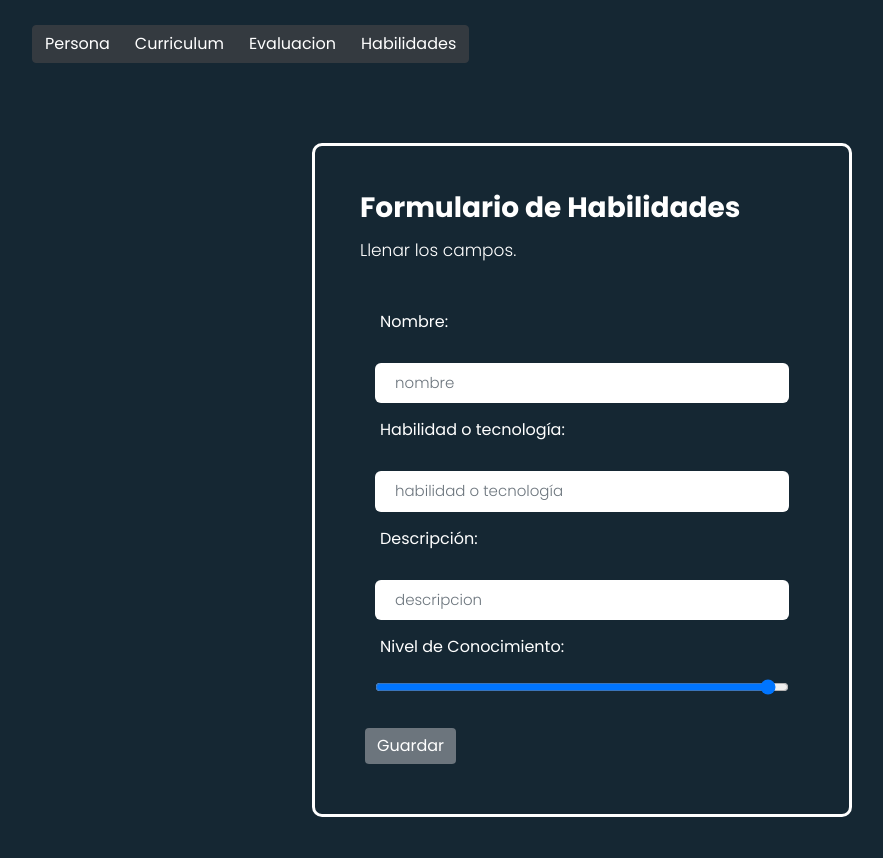
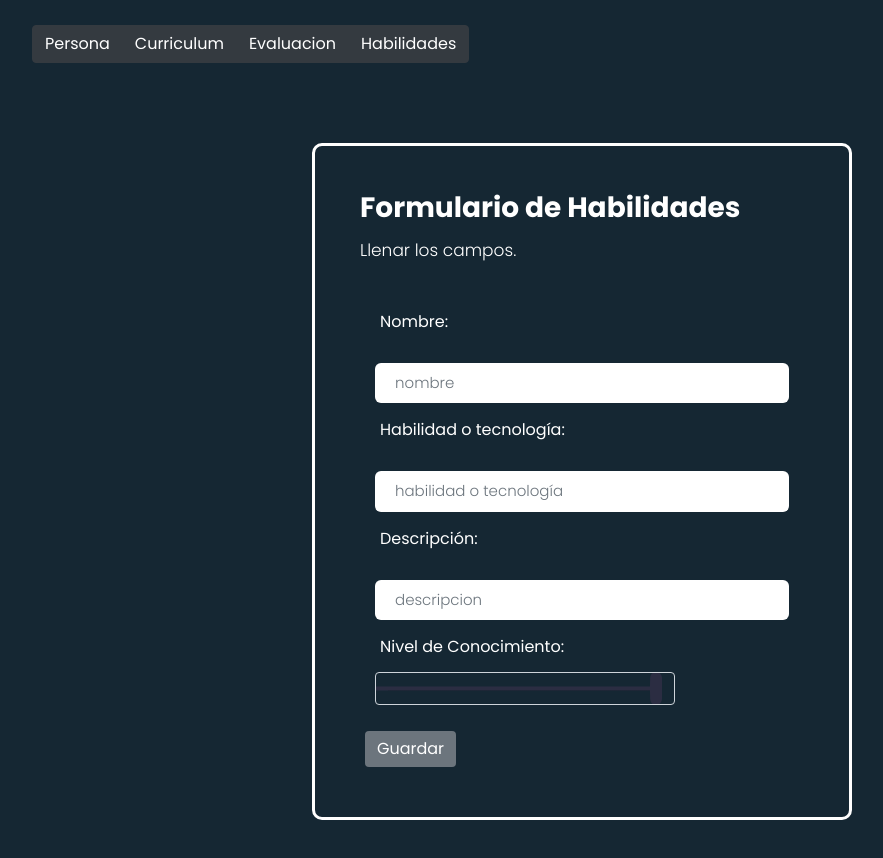
Before and after one commit to PatricioAGB/versel_react, a React (Create React App) app: page /habilidad in a window 1280 px wide. Shown: the top 858 px of the page, without its empty margins (58-941 px from the left). Built offline with nearby package versions, Linux system fonts and the light colour scheme.

Commit message:
dev: styles input range

```diff
--- a/src/components/SkillForm.jsx
+++ b/src/components/SkillForm.jsx
@@ -1,6 +1,8 @@
 import React, { useState } from 'react';
 
 import toast, { Toaster } from 'react-hot-toast';
+
+import '../inputRange.css';
 
 // RED ACL #de2c58
 
@@ -71,7 +73,7 @@ const SkillForm = () => {
 
                         <div className="col-md-12">
                            <label htmlFor="level">Nivel de Conocimiento:</label>
-                           <input className="form-control" type="range" id="level" name="level" min="0" max="3" onChange={handleInputChange} required></input>
+                           <input className="form-control win10-thumb" type="range" id="level" name="level" min="0" max="3" onChange={handleInputChange} required></input>
                            <div className="valid-feedback">observations field is valid!</div>
                            <div className="invalid-feedback">observations field cannot be blank!</div>
                         </div>
--- /dev/null
+++ b/src/inputRange.css
@@ -0,0 +1,190 @@
+/*
+ * 16 February 2022
+ * Range Slider Progress in Chrome with pure CSS
+ *
+ * === This CodePen demonstrates how we can implement range slider "progress fill" in Webkit browsers using a `clip-path` and a `box-shadow` ===
+ *
+ * === There is an open issue about Standardizing input[type="range"] styling (https://github.com/w3c/csswg-drafts/issues/4410). For all I know, it hasn't been implemented yet ===
+ *
+ * === This demo is meant for Chrome browsers. But it'll also work in Firefox because Firefox provides the `::-moz-range-progress` pseudo-class ===
+ *
+ * more info. in the details view
+ *
+ */
+
+ /* === range theme and appearance === */
+ input[type="range"] {
+     font-size: 1.5rem;
+     width: 12.5em;
+ }
+
+ input[type="range"] {
+     color: #ef233c;
+     --thumb-height: 1.125em;
+     --track-height: 0.125em;
+     --track-color: rgba(0, 0, 0, 0.2);
+     --brightness-hover: 180%;
+     --brightness-down: 80%;
+     --clip-edges: 0.125em;
+ }
+
+ input[type="range"].win10-thumb {
+     color: #2b2d42;
+
+     --thumb-height: 1.375em;
+     --thumb-width: 0.5em;
+     --clip-edges: 0.0125em;
+ }
+
+ @media (prefers-color-scheme: dark) {
+
+     input[type="range"] {
+         color: #f07167;
+         --track-color: rgba(255, 255, 255, 0.1);
+     }
+
+     input[type="range"].win10-thumb {
+         color: #3a86ff;
+     }
+ }
+
+ /* === range commons === */
+ input[type="range"] {
+     position: relative;
+     background: #fff0;
+     overflow: hidden;
+ }
+
+ input[type="range"]:active {
+     cursor: grabbing;
+ }
+
+ input[type="range"]:disabled {
+     filter: grayscale(1);
+     opacity: 0.3;
+     cursor: not-allowed;
+ }
+
+ /* === WebKit specific styles === */
+ input[type="range"],
+ input[type="range"]::-webkit-slider-runnable-track,
+ input[type="range"]::-webkit-slider-thumb {
+     -webkit-appearance: none;
+     transition: all ease 100ms;
+     height: var(--thumb-height);
+ }
+
+ input[type="range"]::-webkit-slider-runnable-track,
+ input[type="range"]::-webkit-slider-thumb {
+     position: relative;
+ }
+
+ input[type="range"]::-webkit-slider-thumb {
+     --thumb-radius: calc((var(--thumb-height) * 0.5) - 1px);
+     --clip-top: calc((var(--thumb-height) - var(--track-height)) * 0.5 - 0.5px);
+     --clip-bottom: calc(var(--thumb-height) - var(--clip-top));
+     --clip-further: calc(100% + 1px);
+     --box-fill: calc(-100vmax - var(--thumb-width, var(--thumb-height))) 0 0
+         100vmax currentColor;
+
+     width: var(--thumb-width, var(--thumb-height));
+     background: linear-gradient(currentColor 0 0) scroll no-repeat left center /
+         50% calc(var(--track-height) + 1px);
+     background-color: currentColor;
+     box-shadow: var(--box-fill);
+     border-radius: var(--thumb-width, var(--thumb-height));
+
+     filter: brightness(100%);
+     clip-path: polygon(
+         100% -1px,
+         var(--clip-edges) -1px,
+         0 var(--clip-top),
+         -100vmax var(--clip-top),
+         -100vmax var(--clip-bottom),
+         0 var(--clip-bottom),
+         var(--clip-edges) 100%,
+         var(--clip-further) var(--clip-further)
+     );
+ }
+
+ input[type="range"]:hover::-webkit-slider-thumb {
+     filter: brightness(var(--brightness-hover));
+     cursor: grab;
+ }
+
+ input[type="range"]:active::-webkit-slider-thumb {
+     filter: brightness(var(--brightness-down));
+     cursor: grabbing;
+ }
+
+ input[type="range"]::-webkit-slider-runnable-track {
+     background: linear-gradient(var(--track-color) 0 0) scroll no-repeat center /
+         100% calc(var(--track-height) + 1px);
+ }
+
+ input[type="range"]:disabled::-webkit-slider-thumb {
+     cursor: not-allowed;
+ }
+
+ /* === Firefox specific styles === */
+ input[type="range"],
+ input[type="range"]::-moz-range-track,
+ input[type="range"]::-moz-range-thumb {
+     appearance: none;
+     transition: all ease 100ms;
+     height: var(--thumb-height);
+ }
+
+ input[type="range"]::-moz-range-track,
+ input[type="range"]::-moz-range-thumb,
+ input[type="range"]::-moz-range-progress {
+     background: #fff0;
+ }
+
+ input[type="range"]::-moz-range-thumb {
+     background: currentColor;
+     border: 0;
+     width: var(--thumb-width, var(--thumb-height));
+     border-radius: var(--thumb-width, var(--thumb-height));
+     cursor: grab;
+ }
+
+ input[type="range"]:active::-moz-range-thumb {
+     cursor: grabbing;
+ }
+
+ input[type="range"]::-moz-range-track {
+     width: 100%;
+     background: var(--track-color);
+ }
+
+ input[type="range"]::-moz-range-progress {
+     appearance: none;
+     background: currentColor;
+     transition-delay: 30ms;
+ }
+
+ input[type="range"]::-moz-range-track,
+ input[type="range"]::-moz-range-progress {
+     height: calc(var(--track-height) + 1px);
+     border-radius: var(--track-height);
+ }
+
+ input[type="range"]::-moz-range-thumb,
+ input[type="range"]::-moz-range-progress {
+     filter: brightness(100%);
+ }
+
+ input[type="range"]:hover::-moz-range-thumb,
+ input[type="range"]:hover::-moz-range-progress {
+     filter: brightness(var(--brightness-hover));
+ }
+
+ input[type="range"]:active::-moz-range-thumb,
+ input[type="range"]:active::-moz-range-progress {
+     filter: brightness(var(--brightness-down));
+ }
+
+ input[type="range"]:disabled::-moz-range-thumb {
+     cursor: not-allowed;
+ }
```
